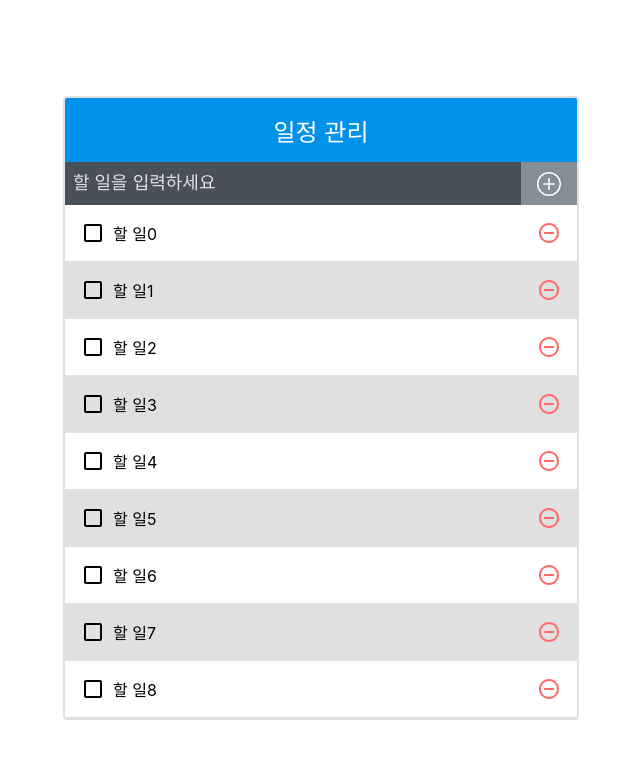
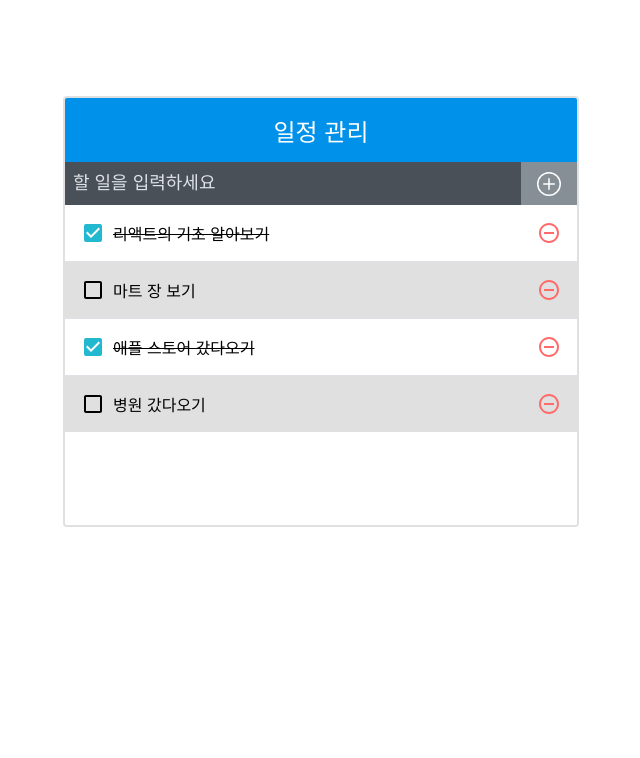
Before and after one commit to nggoong/ReactTodoApp, a React (Create React App) app: page / in a window 1280 px wide. Shown: the top 758 px of the page, without its empty margins (319-959 px from the left). Built offline with nearby package versions, Linux system fonts and the light colour scheme.

Commit message:
[code refactoring] context API 적용을 위한 TodoProvider.js 생성, context 정의 후 TodoList출력을 context의 state로 대체 완료✔

```diff
--- a/src/components/TodoInsert.jsx
+++ b/src/components/TodoInsert.jsx
@@ -1,6 +1,6 @@
 import { BsPlusCircle } from "react-icons/bs";
 import './TodoInsert.scss';
-import React, { useState, useCallback, useEffect } from 'react';
+import React, { useState, useCallback } from 'react';
 
 const TodoInsert = ({ onInsert }) => {
     const [value, setValue] = useState('');
@@ -15,10 +15,6 @@ const TodoInsert = ({ onInsert }) => {
         setValue('');
     }, [onInsert, value]);
 
-    useEffect(()=> {
-        console.log(value);
-    }, [value]);
-
     return(
         <form className="TodoInsert" onSubmit={onSubmit}>
             <input placeholder="할 일을 입력하세요" onChange={onChange} value={value}></input>
--- a/src/components/TodoList.jsx
+++ b/src/components/TodoList.jsx
@@ -1,8 +1,13 @@
 import TodoListItem from "./TodoListItem";
 import './TodoList.scss';
+import React, { useContext } from 'react';
+import { TodoContext } from "../contexts/TodoProvider";
 
 
-const TodoList = ({ todos, onRemove, onToggle }) => {
+const TodoList = ({ onRemove, onToggle }) => {
+    const context = useContext(TodoContext);
+
+    let todos = context.state.todos
     return(
         <div className="TodoList">
             {todos.map(todo=> {return(<TodoListItem todo={todo} key={todo.id} onRemove={onRemove} onToggle={onToggle}/>)})}
--- /dev/null
+++ b/src/contexts/TodoProvider.js
@@ -0,0 +1,41 @@
+import React, { useState, createContext} from 'react';
+
+
+export const TodoContext = createContext();
+
+const TodoProvider = ( {children} ) => {
+    const [todos, setTodos] = useState([
+          {
+            id:1,
+            text:'리액트의 기초 알아보기',
+            checked:true
+          },
+          {
+            id:2,
+            text:'마트 장 보기',
+            checked:false
+          },
+          {
+            id:3,
+            text:'애플 스토어 갔다오기',
+            checked:true
+          },
+          {
+            id:4,
+            text:'병원 갔다오기',
+            checked:false
+          },
+        ])
+
+
+        const value = {
+            state: {todos},
+            actions: {setTodos}
+        }
+
+    return(
+        <TodoContext.Provider value = {value}>{children}</TodoContext.Provider>
+    )
+}
+
+export default TodoProvider;
```
Also changed, not shown: src/App.js (+4 -22 lines).
